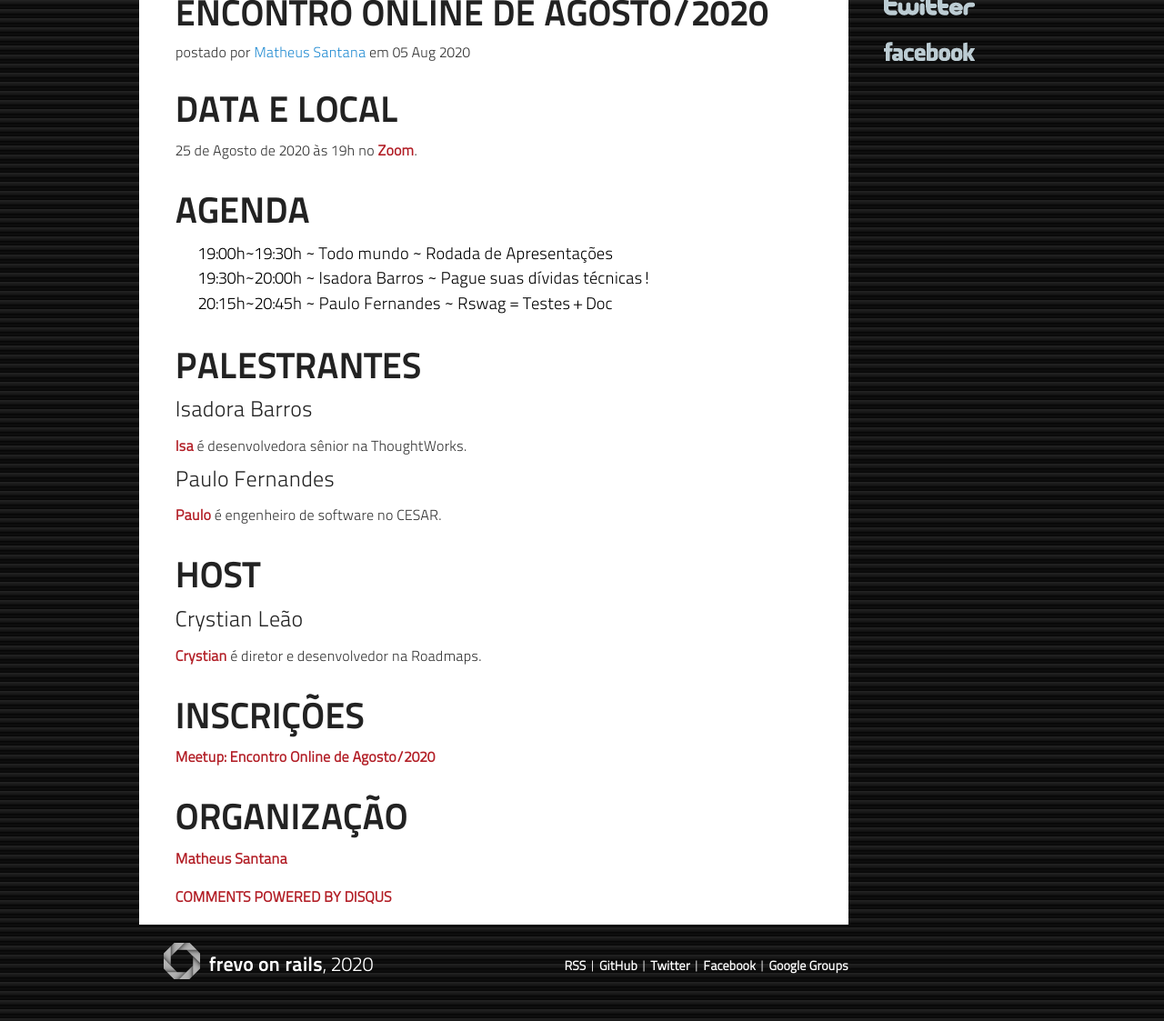
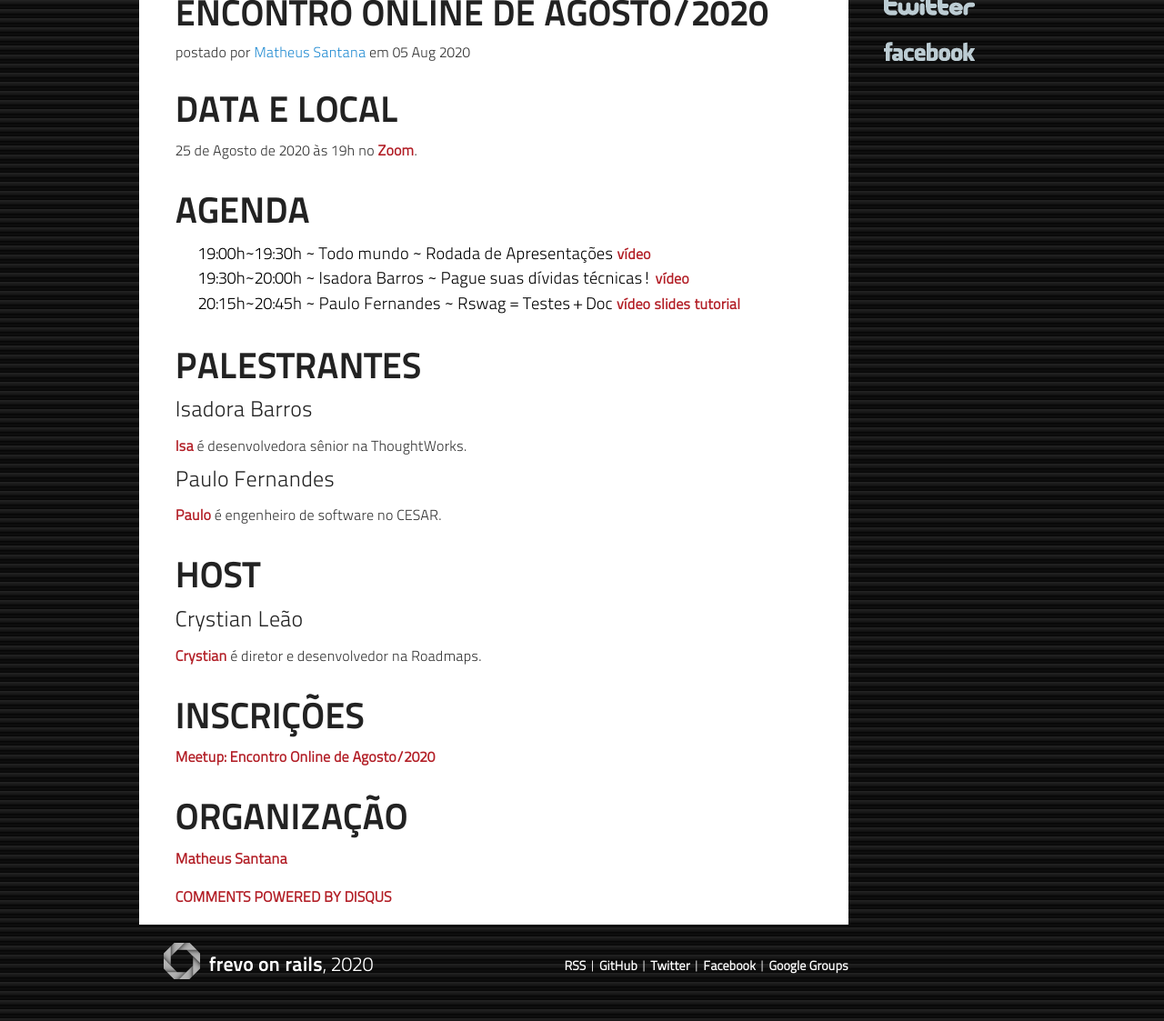
Before and after one commit to frevo-on-rails/frevo-on-rails.github.com, a Jekyll site: the page built from _posts/2020-08-25-encontro-online-agosto-2020.markdown, in a window 1280 px wide. Shown: the part 320-1443 px from the top of the page at 91% size. Built offline with Jekyll 4.4.1, drawn with Linux system fonts in a browser that asks for light colours; nearby versions of some CDN libraries; comment, search, counter and statistics services are not loaded.

Commit message:
2020-08-25: Add links pra vídeos e conteúdos de palestras

```diff
--- a/_posts/2020-08-25-encontro-online-agosto-2020.markdown
+++ b/_posts/2020-08-25-encontro-online-agosto-2020.markdown
@@ -12,9 +12,9 @@ categories : posts, events
 
 ## Agenda
 
-- 19:00h~19:30h ~ Todo mundo ~ Rodada de Apresentações
-- 19:30h~20:00h ~ Isadora Barros ~ Pague suas dívidas técnicas!
-- 20:15h~20:45h ~ Paulo Fernandes ~ Rswag = Testes + Doc
+- 19:00h~19:30h ~ Todo mundo ~ Rodada de Apresentações [vídeo][vídeo-intro]
+- 19:30h~20:00h ~ Isadora Barros ~ Pague suas dívidas técnicas! [vídeo][vídeo-isa]
+- 20:15h~20:45h ~ Paulo Fernandes ~ Rswag = Testes + Doc [vídeo][vídeo-paulo] [slides][slides-paulo] [tutorial][tutorial-paulo]
 
 ## Palestrantes
 
@@ -41,3 +41,9 @@ desenvolvedor na Roadmaps.
 ## Organização
 
 [Matheus Santana](https://www.linkedin.com/in/matheus-santana-78b5a31b/)
+
+[vídeo-intro]: https://youtu.be/sm1hFzdm2vM?t=68
+[vídeo-isa]: https://example.com
+[vídeo-paulo]: https://example.com
+[slides-paulo]: https://romantic-volhard-159585.netlify.app/#0
+[tutorial-paulo]: https://github.com/pernambucano/frevo-on-rails-rswag-tutorial
```
